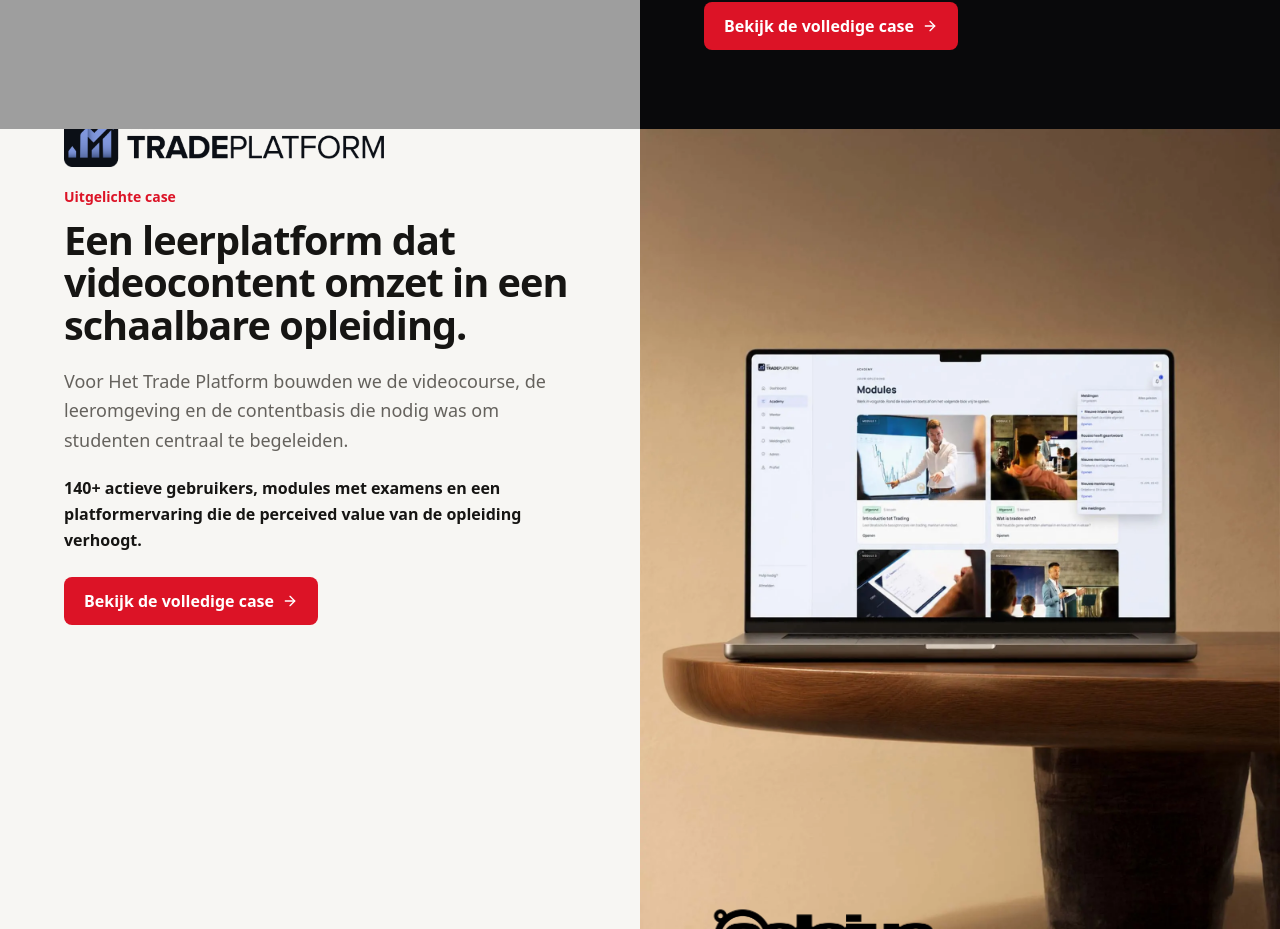
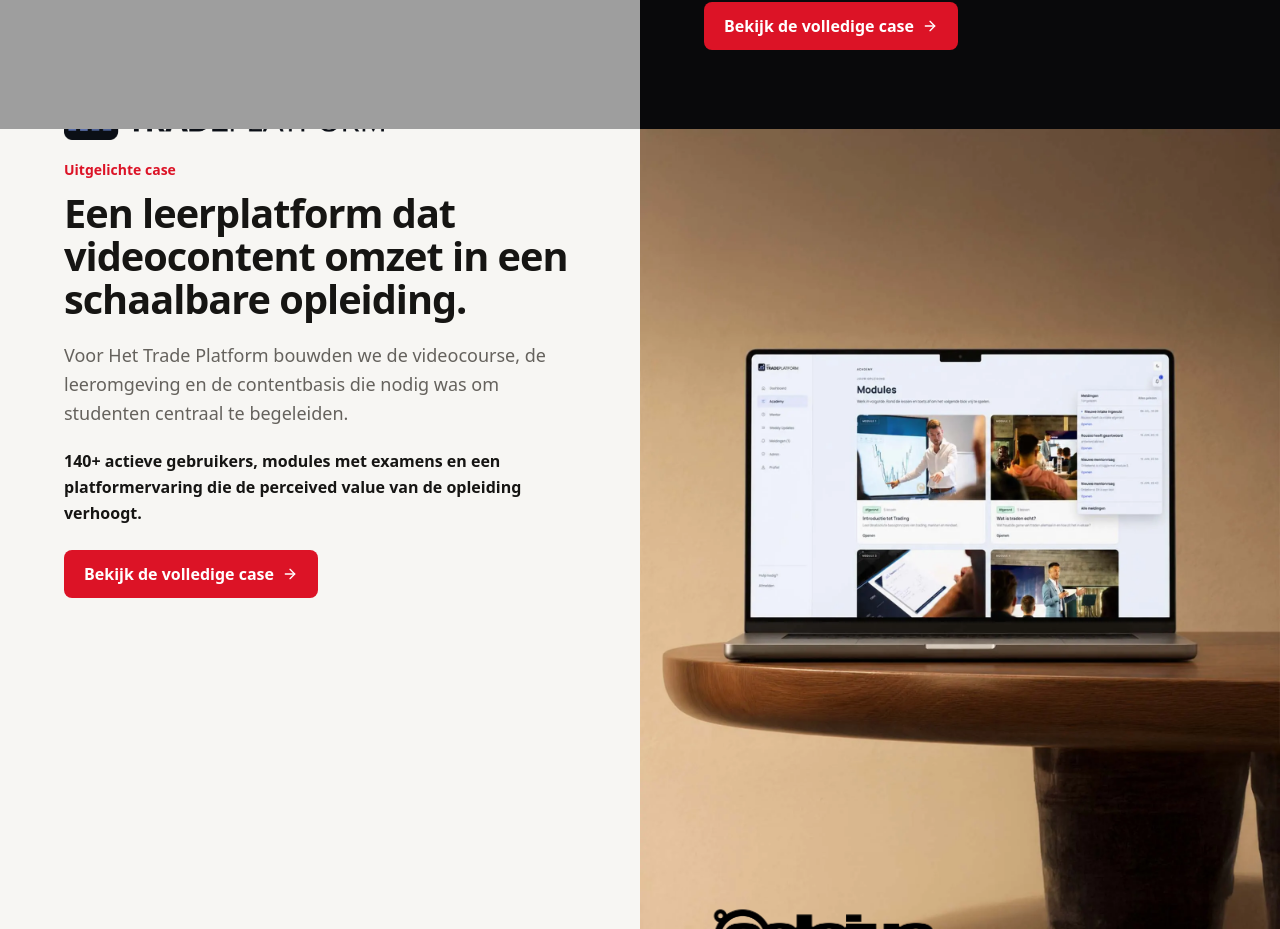
Before and after one commit to 6ftwardje/socialbrand.be, a Next.js app: page / in a window 1280 px wide. Shown: the part 1919-2848 px from the top of the page. Built offline with nearby package versions, Linux system fonts and the light colour scheme; no server answers.

Commit message:
Reduce Trade Platform section whitespace

```diff
--- a/components/home/FeaturedTradePlatformCase.tsx
+++ b/components/home/FeaturedTradePlatformCase.tsx
@@ -9,7 +9,7 @@
       className="grid grid-cols-1 bg-[var(--background)] lg:grid-cols-2"
       aria-labelledby="featured-trade-platform-case-heading"
     >
-      <div className="flex flex-col justify-center px-5 py-8 md:px-6 md:py-12 lg:aspect-[4/3] lg:min-h-0 lg:px-10 lg:py-8 xl:px-16">
+      <div className="flex flex-col justify-center px-5 py-8 md:px-6 md:py-12 lg:aspect-[3/2] lg:min-h-0 lg:px-10 lg:py-8 xl:px-16">
         <div className="mx-auto flex w-full max-w-2xl flex-col justify-center gap-3 text-base font-medium leading-relaxed text-[var(--foreground-muted)] md:text-lg lg:h-full lg:max-w-[38rem] lg:gap-4 xl:gap-5">
           <Image
             src="/cases/het-trade-platform/logo-dark.png"
```
